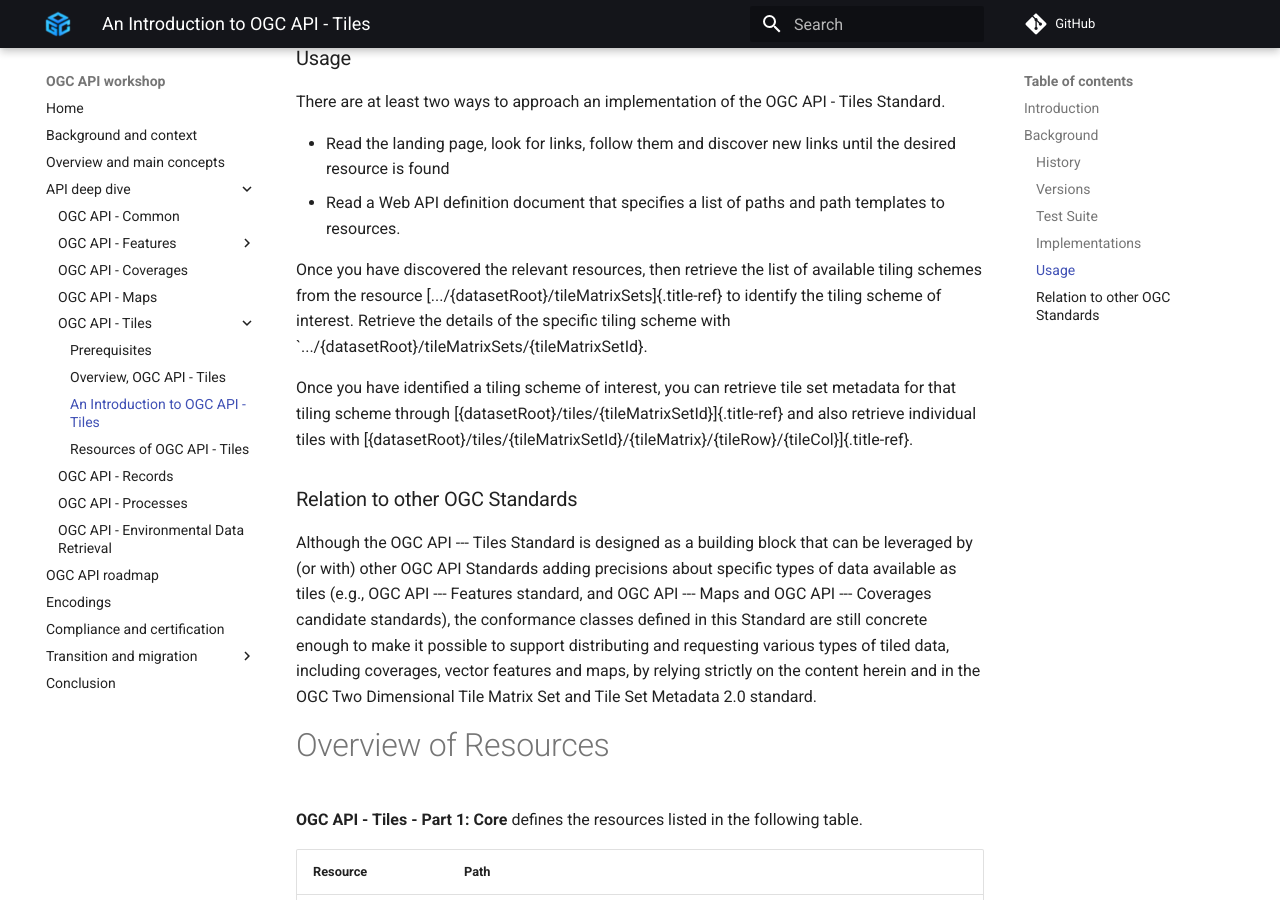
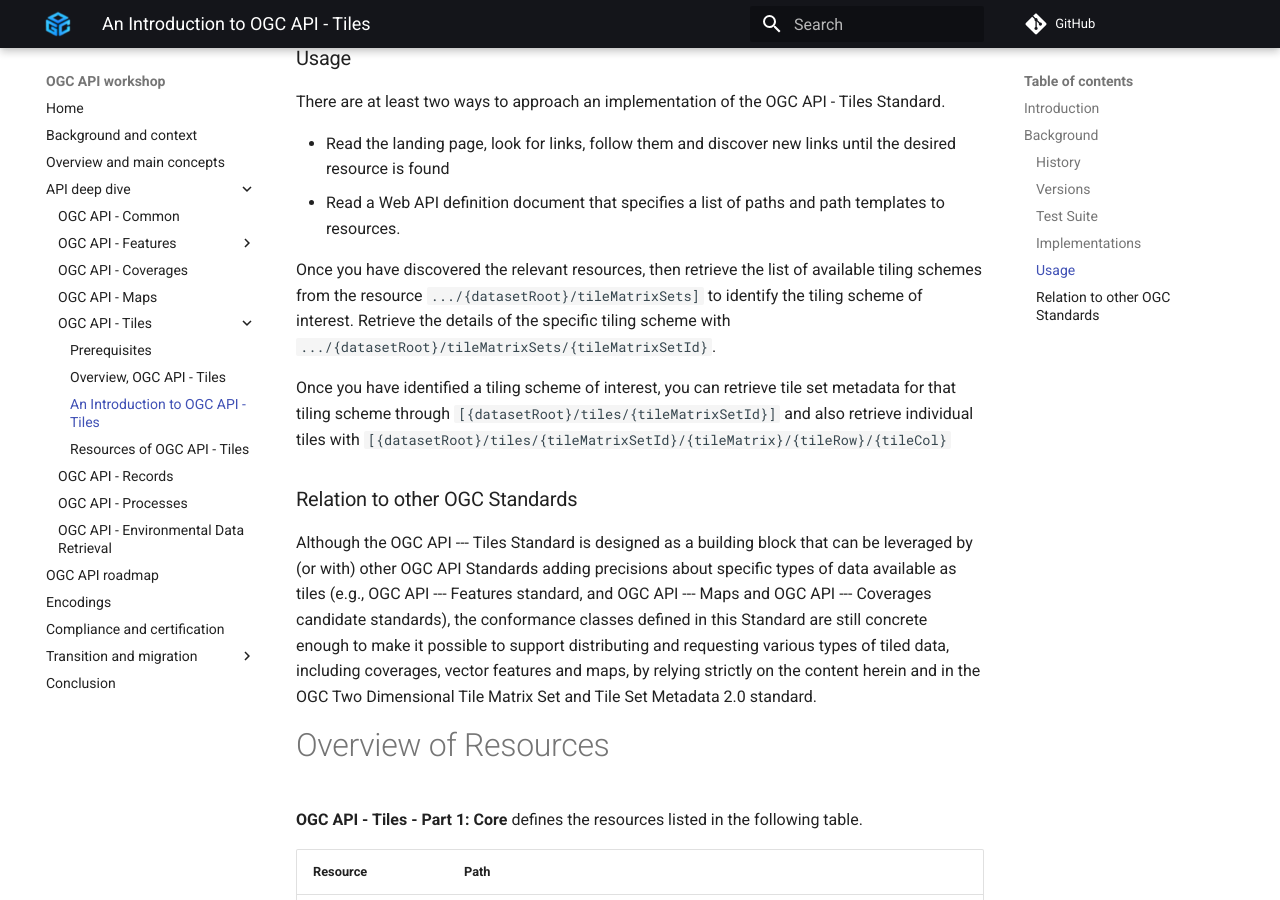
Before and after one commit to opengeospatial/ogcapi-workshop, an MkDocs documentation site: the page built from workshop/content/docs/ogcapi/ogcapi-tiles/text/basic-main.md, in a window 1280 px wide and 900 px high, scrolled down 1263 px. Built offline with MkDocs 1.6.1 and Material for MkDocs 9.7.7, drawn with Linux system fonts in a browser that asks for light colours; comment, search, counter and statistics services are not loaded.

Commit message:
- fixed formatting of OAT

````diff
--- a/workshop/content/docs/ogcapi/ogcapi-tiles/text/basic-main.md
+++ b/workshop/content/docs/ogcapi/ogcapi-tiles/text/basic-main.md
@@ -61,15 +61,15 @@ API - Tiles Standard.
 
 Once you have discovered the relevant resources, then retrieve the list
 of available tiling schemes from the resource
-[\.../{datasetRoot}/tileMatrixSets]{.title-ref} to identify the tiling
+```.../{datasetRoot}/tileMatrixSets]``` to identify the tiling
 scheme of interest. Retrieve the details of the specific tiling scheme
-with \`\.../{datasetRoot}/tileMatrixSets/{tileMatrixSetId}.
+with ```.../{datasetRoot}/tileMatrixSets/{tileMatrixSetId}```.
 
 Once you have identified a tiling scheme of interest, you can retrieve
 tile set metadata for that tiling scheme through
-[{datasetRoot}/tiles/{tileMatrixSetId}]{.title-ref} and also retrieve
+```[{datasetRoot}/tiles/{tileMatrixSetId}]``` and also retrieve
 individual tiles with
-[{datasetRoot}/tiles/{tileMatrixSetId}/{tileMatrix}/{tileRow}/{tileCol}]{.title-ref}.
+```[{datasetRoot}/tiles/{tileMatrixSetId}/{tileMatrix}/{tileRow}/{tileCol}```
 
 ### Relation to other OGC Standards
 
````
